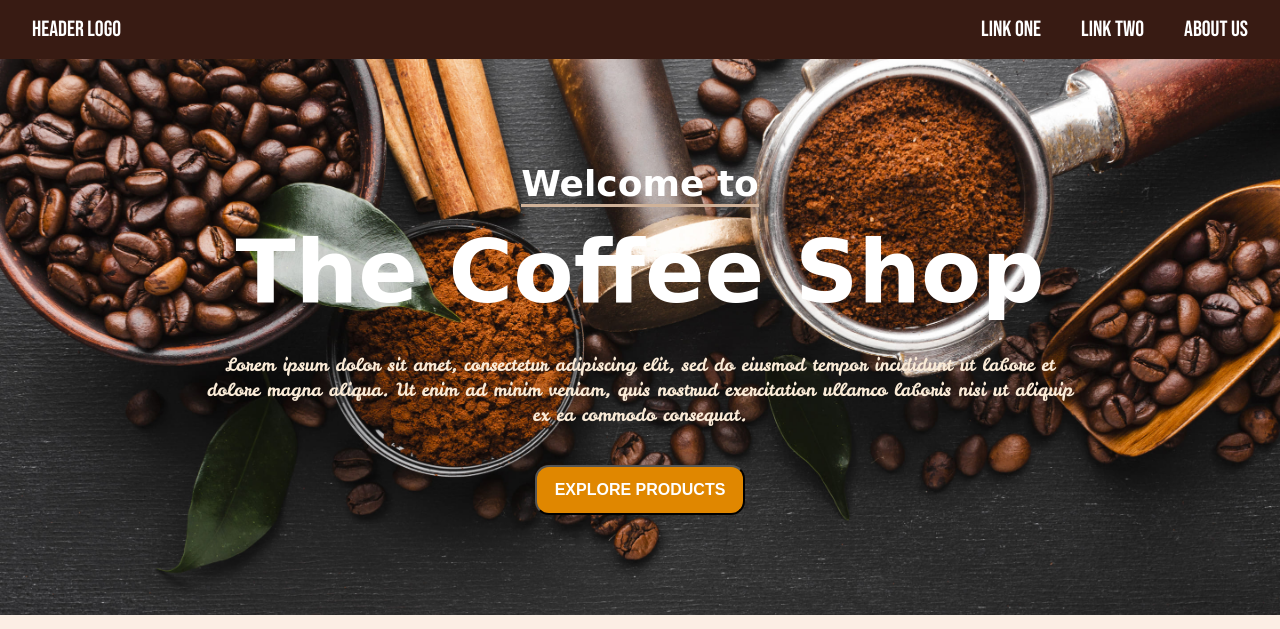
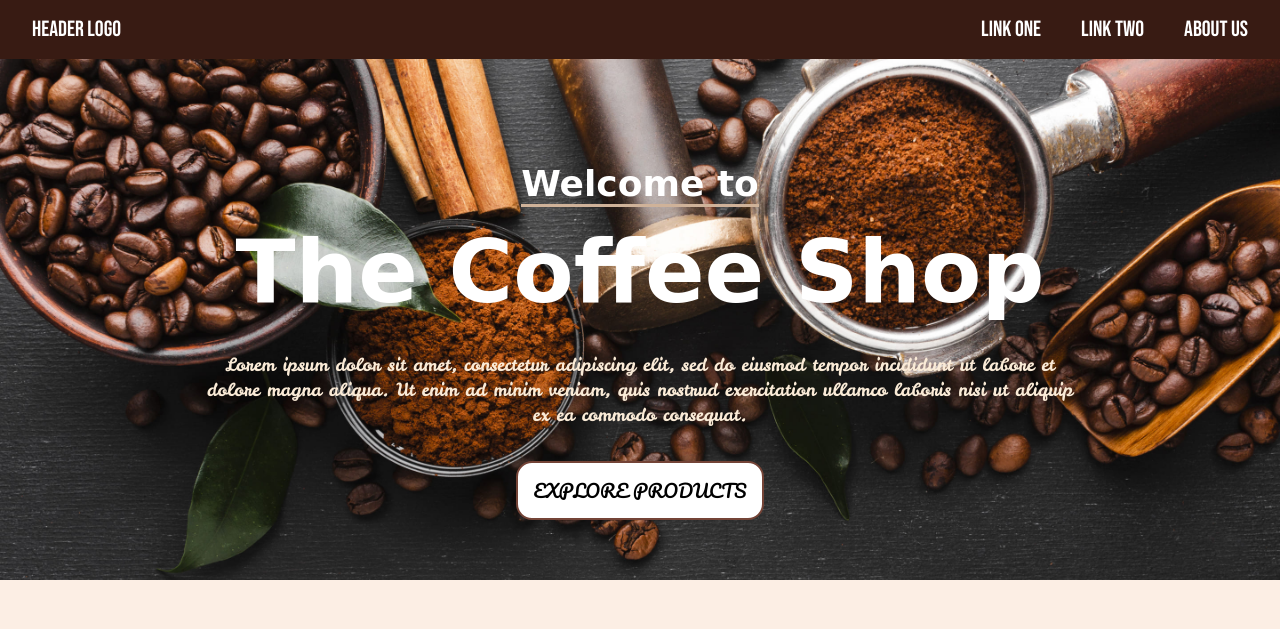
Before and after one commit to RiviCodes/coffee-shop-layout, a plain HTML site: page index.html in a window 1280 px wide. Shown: the top 629 px of the page. Drawn offline with nearby package versions, Linux system fonts and the light colour scheme; a web font is replaced by a local one.

Commit message:
Edit button's style

```diff
--- a/style.css
+++ b/style.css
@@ -119,19 +119,20 @@ h1 {
 }
 
 #explore-button {
-  padding: 14px 18px 14px 18px;
-  margin-top: 20px;
-  margin-bottom: 40px;
-  border-radius: 14px;
-  font-size: 16px;
-  font-weight: bold;
-  background-color: hsl(36, 100%, 44%);
-  color: white;
-  transition: background-color 0.4s ease-out 10ms;
+  cursor: pointer;
+  border: 2px solid #744437;
+  margin-top: 16px;
+  padding: 12px 16px;
+  border-radius: 16px;
+  background-color: white;
+  transition-duration: 0.6s;
+  font-size: 18px;
+  font-family: 'Pacifico', cursive;
 }
 
 #explore-button:hover {
-  background-color: hsl(36, 100%, 58%);
+  background-color: #9F643D;
+  color: white;
 }
 
 /* Our services */
```
